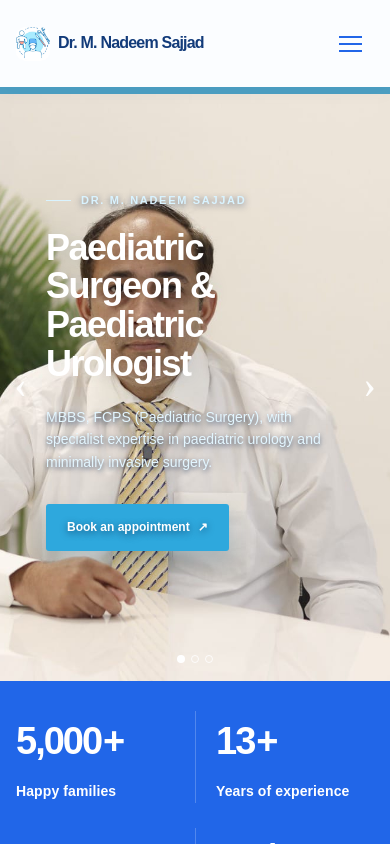
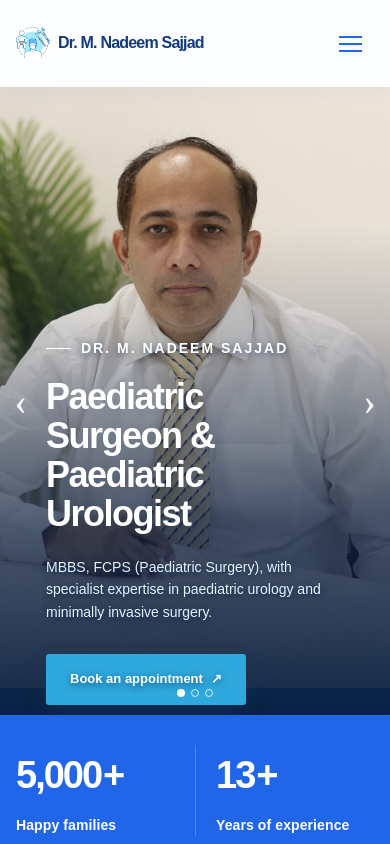
Before and after one commit to sqlainsaad5/Dr-M-Nadeem-Sajjad, a Next.js app: page / in a window 390 px wide. Shown: the top 844 px of the page. Built offline with nearby package versions, Linux system fonts and the light colour scheme.

Commit message:
image updated

```diff
--- a/styles.css
+++ b/styles.css
@@ -573,12 +573,13 @@ h2 { font-size: clamp(37px, 4vw, 52px); }
 .hero-bottom { display: none; }
 .hero-grid { position: relative; z-index: 1; display: block; min-height: 505px; }
 .hero-copy { width: 56%; padding: 130px 0 120px; color: var(--white); }
-.hero-copy .eyebrow { color: #d9f3ff; }
+.hero-copy .eyebrow { color: var(--white); font-size: 16px; font-weight: 800; letter-spacing: 2px; }
 .hero-copy h1 { max-width: 650px; color: var(--white); font-size: clamp(36px, 4.6vw, 58px); letter-spacing: -1.5px; text-shadow: 0 2px 18px rgba(13, 72, 108, .15); }
 .hero-copy h1 em { color: var(--white); }
 .hero-copy .hero-text { max-width: 455px; color: #e3f6ff; }
 .hero-copy .button-primary { background: #2ea8dd; box-shadow: 0 9px 20px rgba(11, 78, 115, .2); }
 .hero-copy .button-primary:hover { background: #168bc2; }
+.hero-copy .button-primary { padding: 15px 24px; font-size: 13px; }
 
 .hero-arrow {
   position: absolute;
@@ -618,15 +619,19 @@ h2 { font-size: clamp(37px, 4vw, 52px); }
 
 @media (max-width: 560px) {
   .hero { min-height: 570px; }
-  .hero::before { background-size: auto 100%; background-position: 63% calc(50% + 25px); }
-  .hero::after { display: none; }
+  .hero::before { background-size: auto 100%; background-position: 55% calc(50% - 45px); }
+  .hero::after {
+    display: block;
+    background: linear-gradient(0deg, rgba(4, 25, 58, .94) 0%, rgba(4, 25, 58, .7) 30%, rgba(4, 25, 58, .16) 62%, transparent 78%);
+  }
   .hero-grid { min-height: 570px; }
   .hero-copy {
     width: auto;
-    padding: 105px 30px 130px;
+    padding: 250px 30px 10px;
     text-shadow: 0 2px 7px rgba(0, 36, 73, .62);
   }
   .hero-copy h1 { font-size: 36px; line-height: 1.08; }
+  .hero-copy .eyebrow { font-size: 14px; }
   .hero-copy .hero-text { max-width: 300px; font-size: 14px; text-shadow: 0 2px 5px rgba(0, 36, 73, .72); }
   .hero-arrow { width: 27px; font-size: 38px; }
   .hero-arrow-left { left: 7px; }
```
